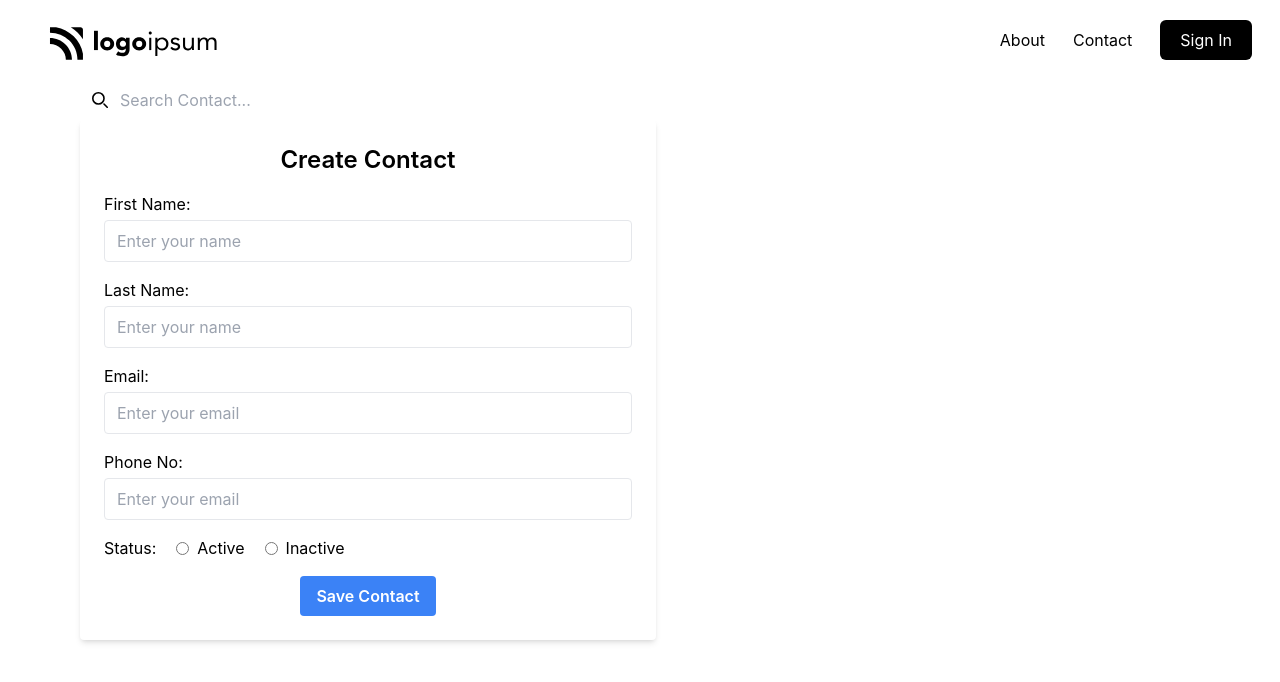
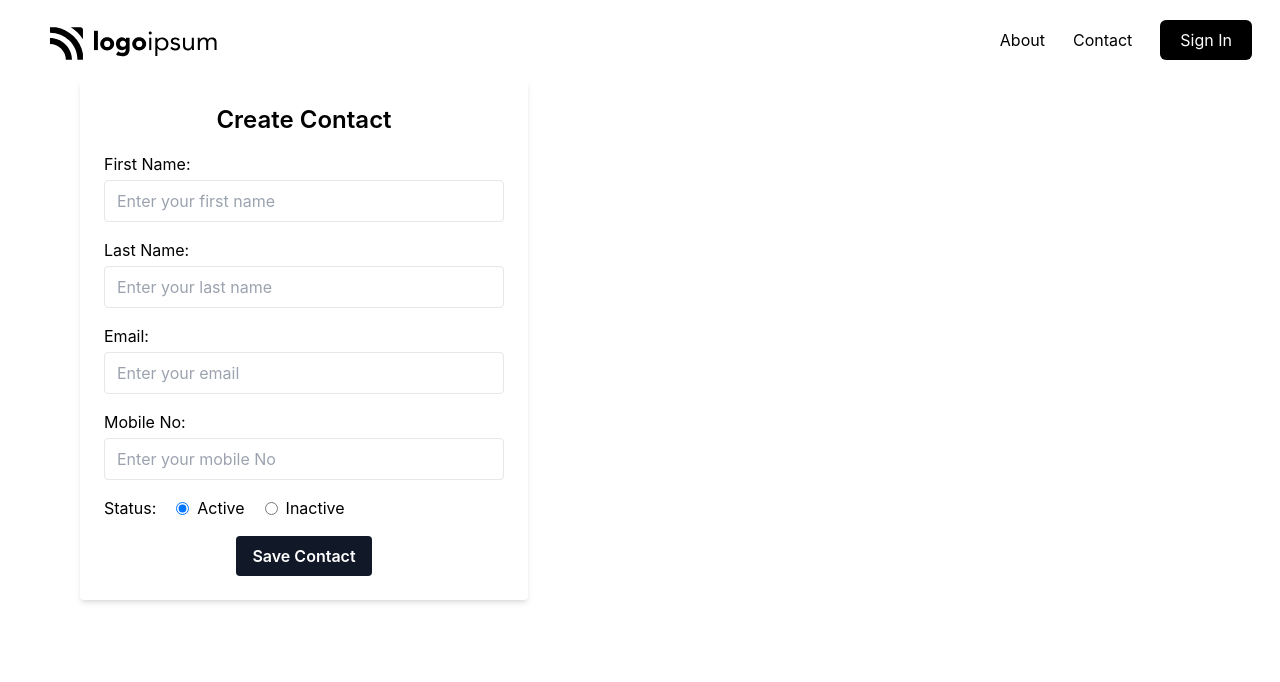
Before and after one commit to Ktn-mariam/contact-management-app, a React (Create React App) app: page / in a window 1280 px wide. Shown: the top 682 px of the page. Built offline with nearby package versions, Linux system fonts and the light colour scheme.

Commit message:
added contact form

```diff
--- a/src/App.tsx
+++ b/src/App.tsx
@@ -8,7 +8,7 @@ export default function App() {
   return (
     <div>
       <Navbar />
-      <SearchBar />
+      {/* <SearchBar /> */}
       <AddContact />
     </div>
   )
--- a/src/components/AddContact.tsx
+++ b/src/components/AddContact.tsx
@@ -1,26 +1,65 @@
+import { useRef, useState } from 'react'
+
 function AddContact() {
+  const [inValidInput, setInValidInput] = useState<boolean>(false)
+  const firstNameRef = useRef<HTMLInputElement>(null)
+  const lastNameRef = useRef<HTMLInputElement>(null)
+  const emailRef = useRef<HTMLInputElement>(null)
+  const phoneNoRef = useRef<HTMLInputElement>(null)
+  const statusRef = useRef<HTMLInputElement>(null)
+
+  const saveContactHandler = (event: React.FormEvent) => {
+    event.preventDefault()
+    const firstName = firstNameRef.current?.value
+    const lastName = lastNameRef.current?.value
+    const email = emailRef.current?.value
+    const phoneNo = phoneNoRef.current?.value
+    const status = statusRef.current?.value
+
+    if (firstName && lastName && email && phoneNo && status) {
+      const ContactDetails = {
+        firstName,
+        lastName,
+        email,
+        phoneNo,
+        status,
+      }
+
+      if (firstNameRef.current) firstNameRef.current.value = ''
+      if (lastNameRef.current) lastNameRef.current.value = ''
+      if (emailRef.current) emailRef.current.value = ''
+      if (phoneNoRef.current) phoneNoRef.current.value = ''
+
+      setInValidInput(false)
+    } else {
+      setInValidInput(true)
+    }
+  }
+
   return (
-    <div className="bg-white p-6 rounded shadow-md mx-20 max-w-xl">
+    <div className="bg-white p-6 rounded shadow-md mx-20 max-w-md">
       <h2 className="text-2xl font-semibold mb-4 text-center">
         Create Contact
       </h2>
-      <form>
+      <form onSubmit={saveContactHandler}>
         <div className="mb-4">
-          <label className="block mb-1" htmlFor="name">
+          <label className="block mb-1" htmlFor="firstname">
             First Name:
           </label>
           <input
+            ref={firstNameRef}
             className="w-full border rounded py-2 px-3"
-            placeholder="Enter your name"
+            placeholder="Enter your first name"
           />
         </div>
         <div className="mb-4">
-          <label className="block mb-1" htmlFor="name">
+          <label className="block mb-1" htmlFor="lastname">
             Last Name:
           </label>
           <input
+            ref={lastNameRef}
             className="w-full border rounded py-2 px-3"
-            placeholder="Enter your name"
+            placeholder="Enter your last name"
           />
         </div>
         <div className="mb-4">
@@ -28,34 +67,38 @@ function AddContact() {
             Email:
           </label>
           <input
+            ref={emailRef}
             className="w-full border rounded py-2 px-3"
             type="email"
             placeholder="Enter your email"
           />
         </div>
         <div className="mb-4">
-          <label className="block mb-1" htmlFor="email">
-            Phone No:
+          <label className="block mb-1" htmlFor="phoneNo">
+            Mobile No:
           </label>
           <input
+            ref={phoneNoRef}
             className="w-full border rounded py-2 px-3"
-            type="email"
-            placeholder="Enter your email"
+            placeholder="Enter your mobile No"
           />
         </div>
         <div className="mb-4 flex">
           <label className="block">Status:</label>
           <label className="inline-flex items-center ml-5">
             <input
+              ref={statusRef}
               type="radio"
               className="form-radio text-blue-500"
               name="status"
               value="active"
+              defaultChecked
             />
             <span className="ml-2">Active</span>
           </label>
           <label className="inline-flex items-center ml-5">
             <input
+              ref={statusRef}
               type="radio"
               className="form-radio text-blue-500"
               name="status"
@@ -64,9 +107,15 @@ function AddContact() {
             <span className="ml-2">Inactive</span>
           </label>
         </div>
+        {inValidInput && (
+          <div className="text-red-500 text-sm mb-5">
+            Error: Some or all input values are missing. Please ensure all
+            fields are filled correctly.
+          </div>
+        )}
         <div className="flex justify-center">
           <button
-            className="bg-blue-500 hover:bg-blue-600 text-white font-semibold py-2 px-4 rounded"
+            className="bg-gray-900 hover:bg-gray-700 text-white font-semibold py-2 px-4 rounded"
             type="submit"
           >
             Save Contact
--- /dev/null
+++ b/src/components/ContactCard.tsx
@@ -0,0 +1,7 @@
+import React from 'react'
+
+function ContactCard() {
+  return <div></div>
+}
+
+export default ContactCard
--- /dev/null
+++ b/src/components/ContactList.tsx
@@ -0,0 +1,7 @@
+import React from 'react'
+
+function ContactList() {
+  return <div></div>
+}
+
+export default ContactList
--- a/src/components/Logo.tsx
+++ b/src/components/Logo.tsx
@@ -14,7 +14,7 @@ const Logo: React.FC<LogoProps> = ({ colour }) => {
         fill="none"
         xmlns="http://www.w3.org/2000/svg"
       >
-        <g clip-path="url(#clip0_1903_1007)">
+        <g clipPath="url(#clip0_1903_1007)">
           <path
             d="M21.979 38.0615V44.1014C24.0647 44.1 26.1302 44.5056 28.0574 45.2949C29.9845 46.0842 31.7355 47.2419 33.2101 48.7016C34.6843 50.1607 35.8534 51.8931 36.6506 53.7997C37.4478 55.7063 37.8574 57.7496 37.8561 59.813H43.9553C43.9498 54.0465 41.6328 48.5178 37.5128 44.4399C33.3927 40.362 27.8062 38.0681 21.979 38.0615H21.979Z"
             fill={colour}
--- a/src/components/SearchBar.tsx
+++ b/src/components/SearchBar.tsx
@@ -14,9 +14,9 @@ function SearchBar() {
           >
             <path
               stroke="currentColor"
-              stroke-linecap="round"
-              stroke-linejoin="round"
-              stroke-width="2"
+              strokeLinecap="round"
+              strokeLinejoin="round"
+              strokeWidth="2"
               d="m19 19-4-4m0-7A7 7 0 1 1 1 8a7 7 0 0 1 14 0Z"
             />
           </svg>
```
